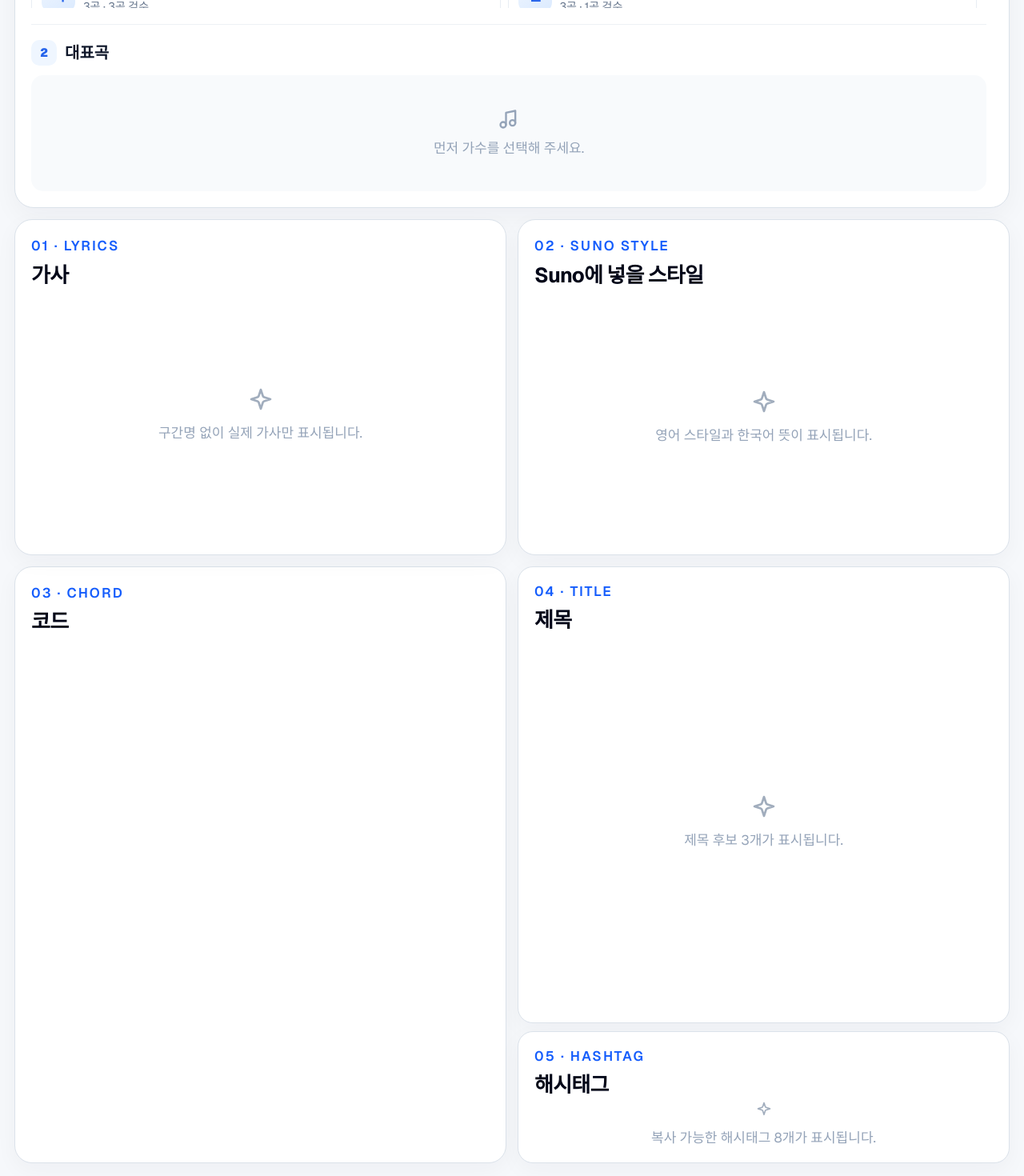
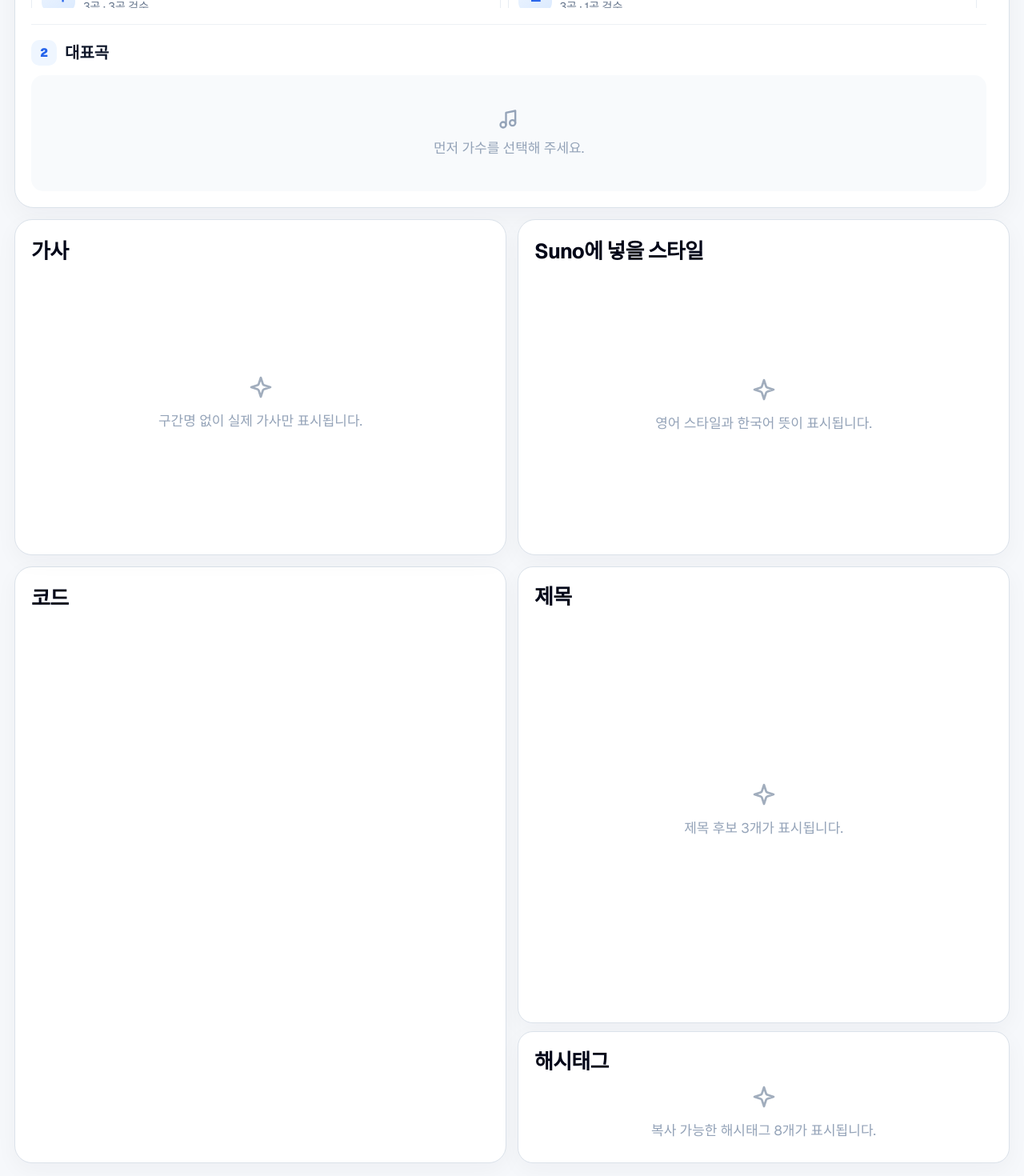
Before and after one commit to Flow4Work/Youtubemusic, a Next.js app: page / in a window 1280 px wide. Shown: the part 718-2188 px from the top of the page at 80% size. Built offline with nearby package versions, Linux system fonts and the light colour scheme.

Commit message:
Rebalance lyrics code and hashtag result areas

```diff
--- a/src/components/generator-results.tsx
+++ b/src/components/generator-results.tsx
@@ -46,8 +46,8 @@ function EmptyCard({ text, loading }: { text: string; loading: boolean }) {
   </div>;
 }
 
-function StaticCardTitle({ eyebrow, title }: { eyebrow: string; title: string }) {
-  return <div className="shrink-0"><p className="text-[17px] font-semibold tracking-[0.12em] text-blue-600 uppercase">{eyebrow}</p><h3 className="mt-1 text-[26px] font-bold tracking-[-0.03em] text-slate-950">{title}</h3></div>;
+function StaticCardTitle({ title }: { title: string }) {
+  return <div className="shrink-0"><h3 className="text-[26px] font-bold tracking-[-0.03em] text-slate-950">{title}</h3></div>;
 }
 
 export function GeneratorResults(props: Props) {
@@ -60,41 +60,41 @@ export function GeneratorResults(props: Props) {
   return <section className={`studio-results ${layoutStyles.resultsGrid}`} aria-label="생성 결과">
     <article className={`result-card code-card ${layoutStyles.codePosition}`}>
       {result && chords ? <>
-        <CardHeader eyebrow="03 · CHORD" title="코드" copy={() => props.onCopy("chords", chordText(chords))} regenerate={() => props.onGenerate("chords")} busy={loading === "chords"}/>
-        <div className="mt-4 flex shrink-0 flex-wrap gap-2"><span className="metric-pill">Key {chords.key}</span><span className="metric-pill">{chords.bpm} BPM</span><span className="metric-pill">{chords.timeSignature}</span></div>
-        <div className="mt-3 flex shrink-0 flex-wrap gap-2">
+        <CardHeader title="코드" copy={() => props.onCopy("chords", chordText(chords))} regenerate={() => props.onGenerate("chords")} busy={loading === "chords"}/>
+        <div className="mt-3 flex shrink-0 flex-wrap gap-2"><span className="metric-pill">Key {chords.key}</span><span className="metric-pill">{chords.bpm} BPM</span><span className="metric-pill">{chords.timeSignature}</span></div>
+        <div className="mt-2 flex shrink-0 flex-wrap gap-2">
           <button type="button" className="mini-button" onClick={() => props.onTranspose(-1)}><ArrowDownIcon className="size-4.5"/> 반음 내리기</button>
           <button type="button" className="mini-button" onClick={() => props.onTranspose(1)}><ArrowUpIcon className="size-4.5"/> 반음 올리기</button>
           <button type="button" className={`mini-button ${props.simplified ? "active" : ""}`} onClick={props.onSimplified}>쉬운 코드</button>
         </div>
-        <div className="result-scroll mt-4 space-y-3">{Object.entries(chords.sections).filter(([, values]) => values.length > 0).map(([name, values]) => <div key={name} className="chord-section"><div className="flex items-center justify-between gap-3"><strong>{sectionLabel[name] ?? name}</strong><button type="button" onClick={() => props.onCopy(`section-${name}`, values.join(" | "))} className="section-copy-button"><CopyIcon className="size-4.5"/>{props.copied === `section-${name}` ? "완료" : "복사"}</button></div><p>{values.join(" | ")}</p></div>)}</div>
-      </> : <><StaticCardTitle eyebrow="03 · CHORD" title="코드"/><div className="flex-1" aria-hidden="true"/></>}
+        <div className="result-scroll mt-3 space-y-2">{Object.entries(chords.sections).filter(([, values]) => values.length > 0).map(([name, values]) => <div key={name} className="chord-section"><div className="flex items-center justify-between gap-3"><strong>{sectionLabel[name] ?? name}</strong><button type="button" onClick={() => props.onCopy(`section-${name}`, values.join(" | "))} className="section-copy-button"><CopyIcon className="size-4.5"/>{props.copied === `section-${name}` ? "완료" : "복사"}</button></div><p>{values.join(" | ")}</p></div>)}</div>
+      </> : <><StaticCardTitle title="코드"/><div className="flex-1" aria-hidden="true"/></>}
     </article>
 
     <article className={`result-card style-card ${layoutStyles.styleCompact}`}>
       {result ? <>
-        <CardHeader eyebrow="02 · SUNO STYLE" title="Suno에 넣을 스타일" copy={() => props.onCopy("style", result.sunoStyle)} regenerate={() => props.onGenerate("style")} busy={loading === "style"}/>
+        <CardHeader title="Suno에 넣을 스타일" copy={() => props.onCopy("style", result.sunoStyle)} regenerate={() => props.onGenerate("style")} busy={loading === "style"}/>
         <div className="language-toggle shrink-0" aria-label="Suno 스타일 언어 전환">
           <button type="button" onClick={() => setStyleLanguage("en")} className={styleLanguage === "en" ? "active" : ""}>영어</button>
           <button type="button" onClick={() => setStyleLanguage("ko")} className={styleLanguage === "ko" ? "active" : ""}>한국어 뜻</button>
         </div>
         <div className="result-scroll mt-4"><p className="style-copy whitespace-pre-wrap">{styleLanguage === "en" ? result.sunoStyle : result.sunoStyleKorean}</p></div>
         {styleLanguage === "ko" && <p className="translation-note shrink-0">복사 버튼은 Suno 입력용 영어 문장을 복사합니다.</p>}
-      </> : <><StaticCardTitle eyebrow="02 · SUNO STYLE" title="Suno에 넣을 스타일"/><EmptyCard text="영어 스타일과 한국어 뜻이 표시됩니다." loading={isInitialLoading}/></>}
+      </> : <><StaticCardTitle title="Suno에 넣을 스타일"/><EmptyCard text="영어 스타일과 한국어 뜻이 표시됩니다." loading={isInitialLoading}/></>}
     </article>
 
     <article className={`result-card lyrics-card ${layoutStyles.lyricsPosition}`}>
       {result ? <>
-        <CardHeader eyebrow="01 · LYRICS" title="가사" copy={() => props.onCopy("lyrics", selectedLyrics)} regenerate={() => props.onGenerate("lyrics")} busy={loading === "lyrics"}/>
+        <CardHeader title="가사" copy={() => props.onCopy("lyrics", selectedLyrics)} regenerate={() => props.onGenerate("lyrics")} busy={loading === "lyrics"}/>
         <div className="mt-4 grid shrink-0 grid-cols-2 rounded-xl bg-slate-100 p-1">{(["a", "b"] as const).map((tab) => <button key={tab} type="button" onClick={() => props.onLyricsTab(tab)} className={`lyrics-tab ${props.lyricsTab === tab ? "active" : ""}`}>{tab.toUpperCase()}안 <small>{tab === "a" ? "긴 가사" : "기본"}</small>{props.lyricsTab === tab && <CheckIcon className="size-4.5"/>}</button>)}</div>
         <pre className="result-scroll lyrics-pre mt-3">{selectedLyrics}</pre>
-      </> : <><StaticCardTitle eyebrow="01 · LYRICS" title="가사"/><EmptyCard text="구간명 없이 실제 가사만 표시됩니다." loading={isInitialLoading}/></>}
+      </> : <><StaticCardTitle title="가사"/><EmptyCard text="구간명 없이 실제 가사만 표시됩니다." loading={isInitialLoading}/></>}
     </article>
 
     <div className={`publish-stack ${layoutStyles.publishStack}`}>
       <article className={`result-card compact-result-card title-card ${layoutStyles.titleCard}`}>
         {result ? <>
-          <CardHeader eyebrow="04 · TITLE" title="제목" copy={() => props.onCopy("titles", result.titles.join("\n"))} regenerate={() => props.onGenerate("titles")} busy={loading === "titles"}/>
+          <CardHeader title="제목" copy={() => props.onCopy("titles", result.titles.join("\n"))} regenerate={() => props.onGenerate("titles")} busy={loading === "titles"}/>
           <ol className="title-list">{result.titles.map((title, index) => <li key={`${title}-${index}`} className="title-row">
             <span className="title-number">{index + 1}</span>
             <span className="title-text"><strong>{title}</strong></span>
@@ -103,14 +103,14 @@ export function GeneratorResults(props: Props) {
               <button type="button" onClick={() => props.onCopy(`title-en-${index}`, englishTitles[index] ?? title)} className="title-copy-button" aria-label={`${title} 영문 복사`} title="영문 제목 복사"><CopyIcon className="size-5"/><b>EN</b></button>
             </span>
           </li>)}</ol>
-        </> : <><StaticCardTitle eyebrow="04 · TITLE" title="제목"/><EmptyCard text="제목 후보 3개가 표시됩니다." loading={isInitialLoading}/></>}
+        </> : <><StaticCardTitle title="제목"/><EmptyCard text="제목 후보 3개가 표시됩니다." loading={isInitialLoading}/></>}
       </article>
 
-      <article className="result-card compact-result-card hashtag-card">
+      <article className={`result-card compact-result-card hashtag-card ${layoutStyles.hashtagCard}`}>
         {result ? <>
-          <CardHeader eyebrow="05 · HASHTAG" title="해시태그" copy={() => props.onCopy("hashtags", result.hashtags.join(" "))} regenerate={() => props.onGenerate("hashtags")} busy={loading === "hashtags"}/>
+          <CardHeader title="해시태그" copy={() => props.onCopy("hashtags", result.hashtags.join(" "))} regenerate={() => props.onGenerate("hashtags")} busy={loading === "hashtags"}/>
           <div className="hashtag-list">{result.hashtags.map((tag, index) => <button type="button" key={`${tag}-${index}`} onClick={() => props.onCopy(`tag-${index}`, tag)} className="hashtag">{tag}</button>)}</div>
-        </> : <><StaticCardTitle eyebrow="05 · HASHTAG" title="해시태그"/><EmptyCard text="복사 가능한 해시태그 8개가 표시됩니다." loading={isInitialLoading}/></>}
+        </> : <><StaticCardTitle title="해시태그"/><EmptyCard text="복사 가능한 해시태그 8개가 표시됩니다." loading={isInitialLoading}/></>}
       </article>
     </div>
 
```
